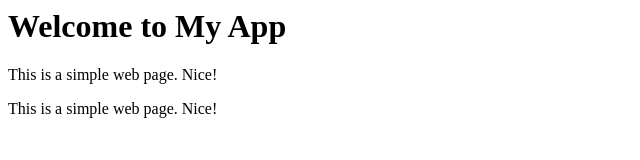
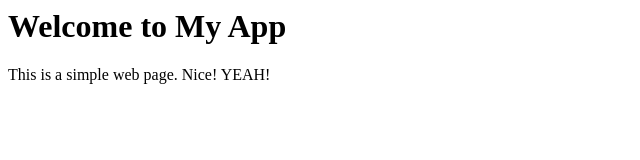
Before and after one commit to micio86dev/devops-course, a plain HTML site: page index.html in a window 1280 px wide. Shown: the whole page, without its empty margins (0-640 px from the left). Drawn offline with Linux system fonts and the light colour scheme.

Commit message:
fix: home text

```diff
--- a/index.html
+++ b/index.html
@@ -4,7 +4,6 @@
   </head>
   <body>
     <h1>Welcome to My App</h1>
-    <p>This is a simple web page. Nice!</p>
-    <p>This is a simple web page. Nice!</p>
+    <p>This is a simple web page. Nice! YEAH!</p>
   </body>
 </html>
```
